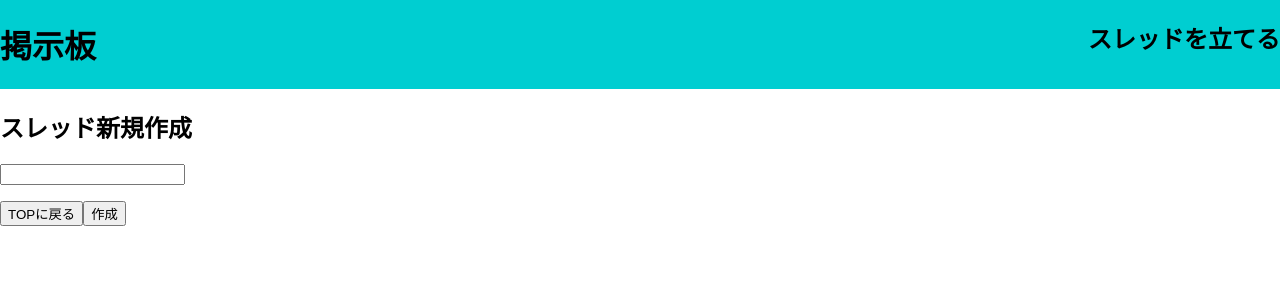
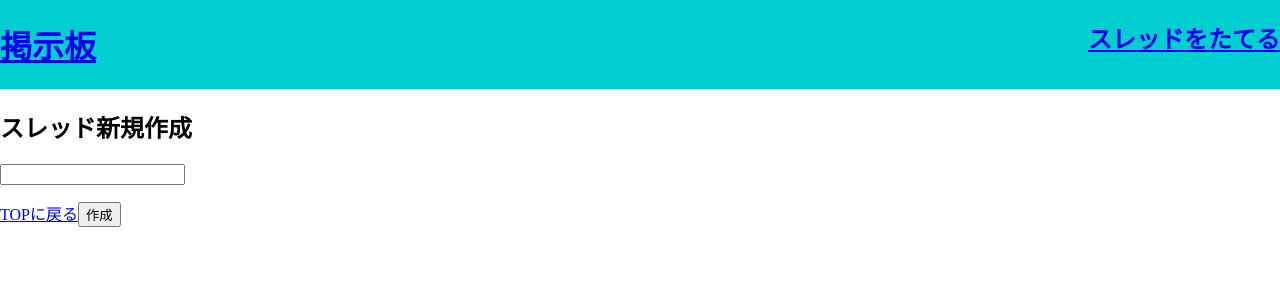
Before and after one commit to taka50/techtrain_react_base01, a React (Create React App) app: page /createThread in a window 1280 px wide. Shown: the top 300 px of the page. Built offline with nearby package versions, Linux system fonts and the light colour scheme.

Commit message:
Add page transition

```diff
--- a/src/App.js
+++ b/src/App.js
@@ -1,3 +1,5 @@
+import { BrowserRouter, Route, Routes } from "react-router-dom";
+
 import "./App.css";
 import { PageHome } from "./components/PageHome";
 import { Header } from "./components/Header";
@@ -5,10 +7,13 @@ import { PageCreateThread } from "./components/PageCreateThread";
 
 function App() {
   return (
-    <div>
+    <BrowserRouter>
       <Header/>
-      <PageCreateThread/>
-    </div>
+      <Routes>
+        <Route path="/" element={<PageHome />} />
+        <Route path="/createThread" element={<PageCreateThread />} />
+      </Routes>
+    </BrowserRouter>
   );
 }
 
--- a/src/components/Header.jsx
+++ b/src/components/Header.jsx
@@ -1,11 +1,14 @@
-
-
+import { Link } from "react-router-dom";
 export const Header = () => {
     return (
         <>
             <header>
-                <h1>掲示板</h1>
-                <h2>スレッドを立てる</h2>
+                <h1>
+                    <Link to="/">掲示板</Link>
+                </h1>
+                <h2>
+                    <Link to="/createThread">スレッドをたてる</Link>
+                </h2>
             </header>
         </>
     )
--- a/src/components/PageCreateThread.jsx
+++ b/src/components/PageCreateThread.jsx
@@ -1,8 +1,10 @@
 import { useRef, useState } from "react";
+import { Link, useNavigate } from "react-router-dom";
 
 export const PageCreateThread = () => {
     const titleText = useRef("");
     const isPosting = useRef(false);
+    const navigate = useNavigate();
 
     const [errorText, setErrorText] = useState("");
 
@@ -61,6 +63,7 @@ export const PageCreateThread = () => {
                 console.log("createThread : 作成成功");
                 console.log("createThread : home画面に戻ります");
                 setErrorText("");
+                navigate("/");
                 break;
             case CODE_VAL_ERROR:
                 console.log("createThread : 作成失敗（バリデーションエラー）");
@@ -86,9 +89,9 @@ export const PageCreateThread = () => {
             <div className="PageCreateThread">
                 <h2>スレッド新規作成</h2>
                 <input type="text" onChange={(e) => {titleText.current = e.target.value}}></input>
+                <p>{errorText}</p>
                 <div className="buttonContainer">
-                    <p>{errorText}</p>
-                    <button>TOPに戻る</button>
+                    <Link to="/">TOPに戻る</Link>
                     <button onClick={createThread}>作成</button>
                 </div>
             </div>
```
